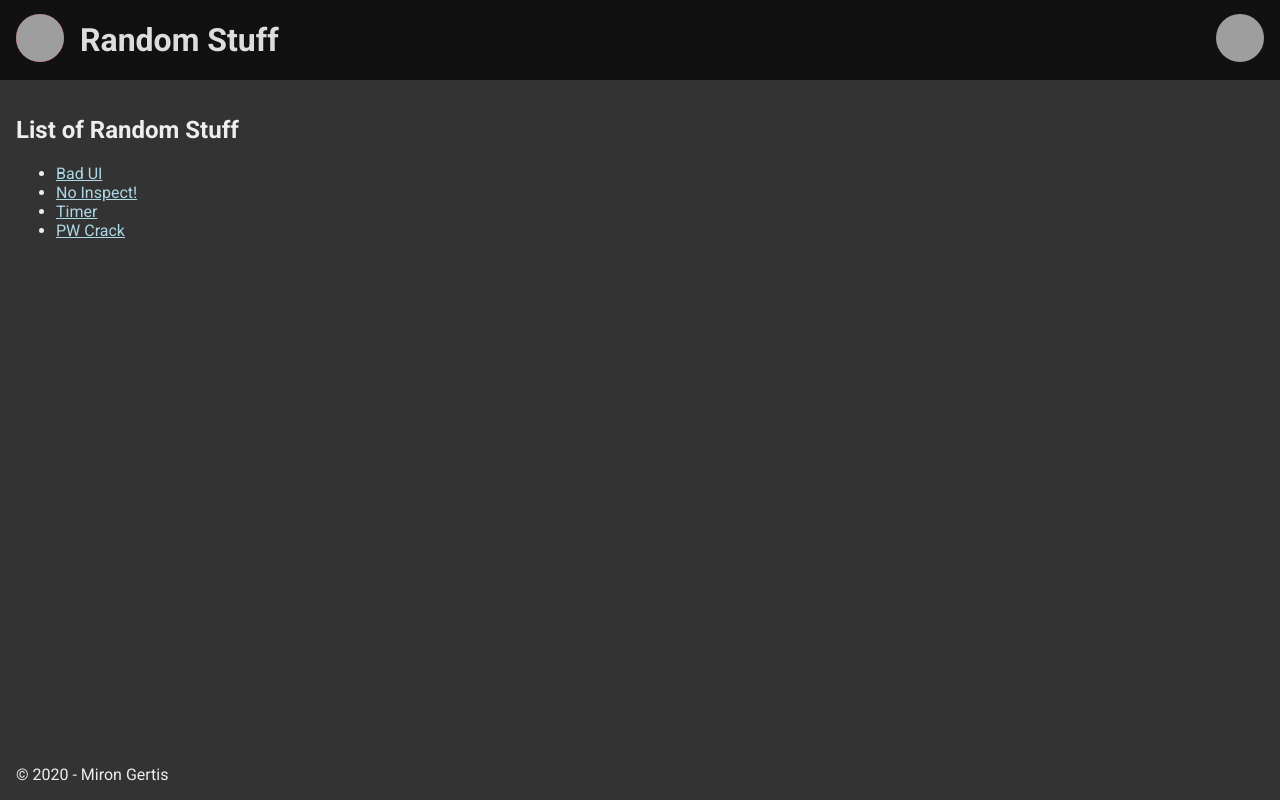
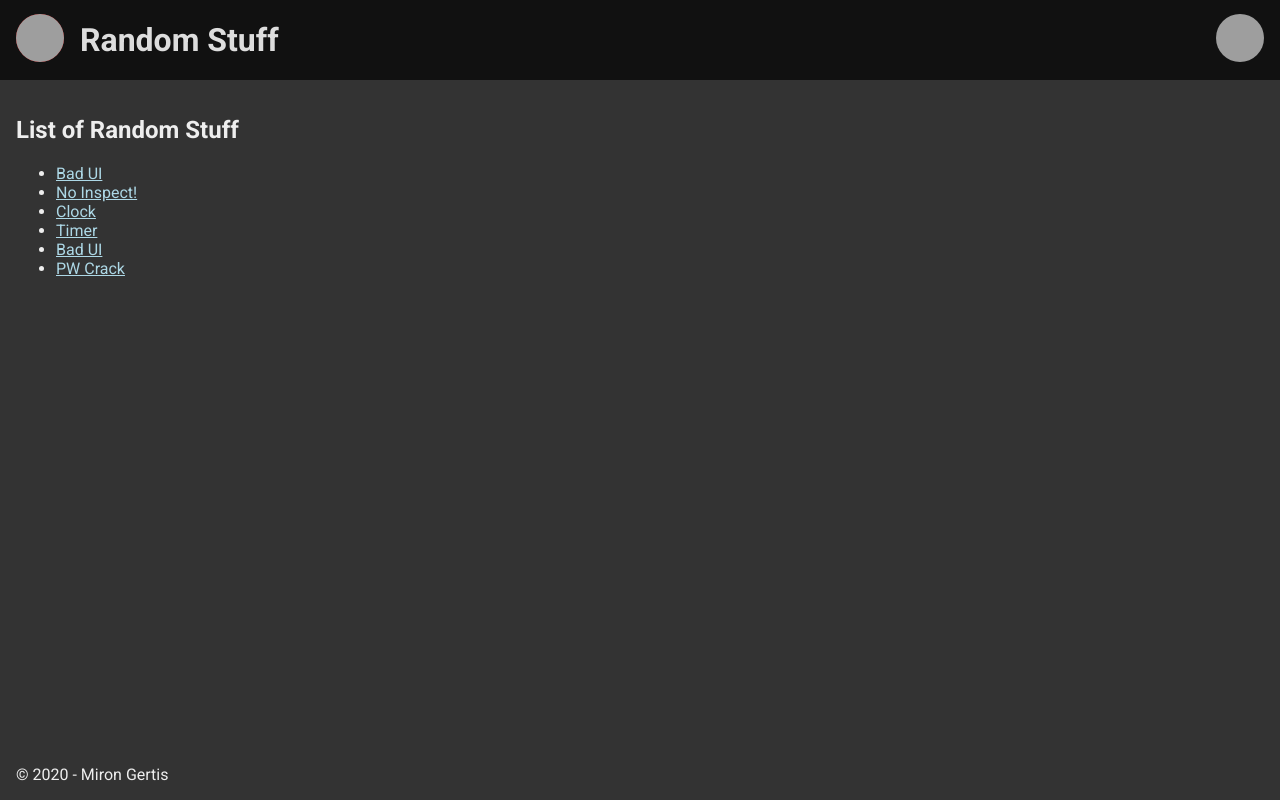
Before and after one commit to datennutzung/random_stuff, a plain HTML site: page index.html in a window 1280 px wide. Drawn offline with Linux system fonts and the light colour scheme; grey boxes are pictures that could not be loaded.

Commit message:
🕓 add clock to list

```diff
--- a/index.html
+++ b/index.html
@@ -26,7 +26,9 @@
             <ul>
                 <li><a href="./badui.html">Bad UI</a></li>
                 <li><a href="./noinspect.html">No Inspect!</a></li>
+                <li><a href="./clock.html">Clock</a></li>
                 <li><a href="./timer.html">Timer</a></li>
+                <li><a href="./badui.html">Bad UI</a></li>
                 <li><a href="./pwcrack.html">PW Crack</a></li>
             </ul>
         </main>
```
